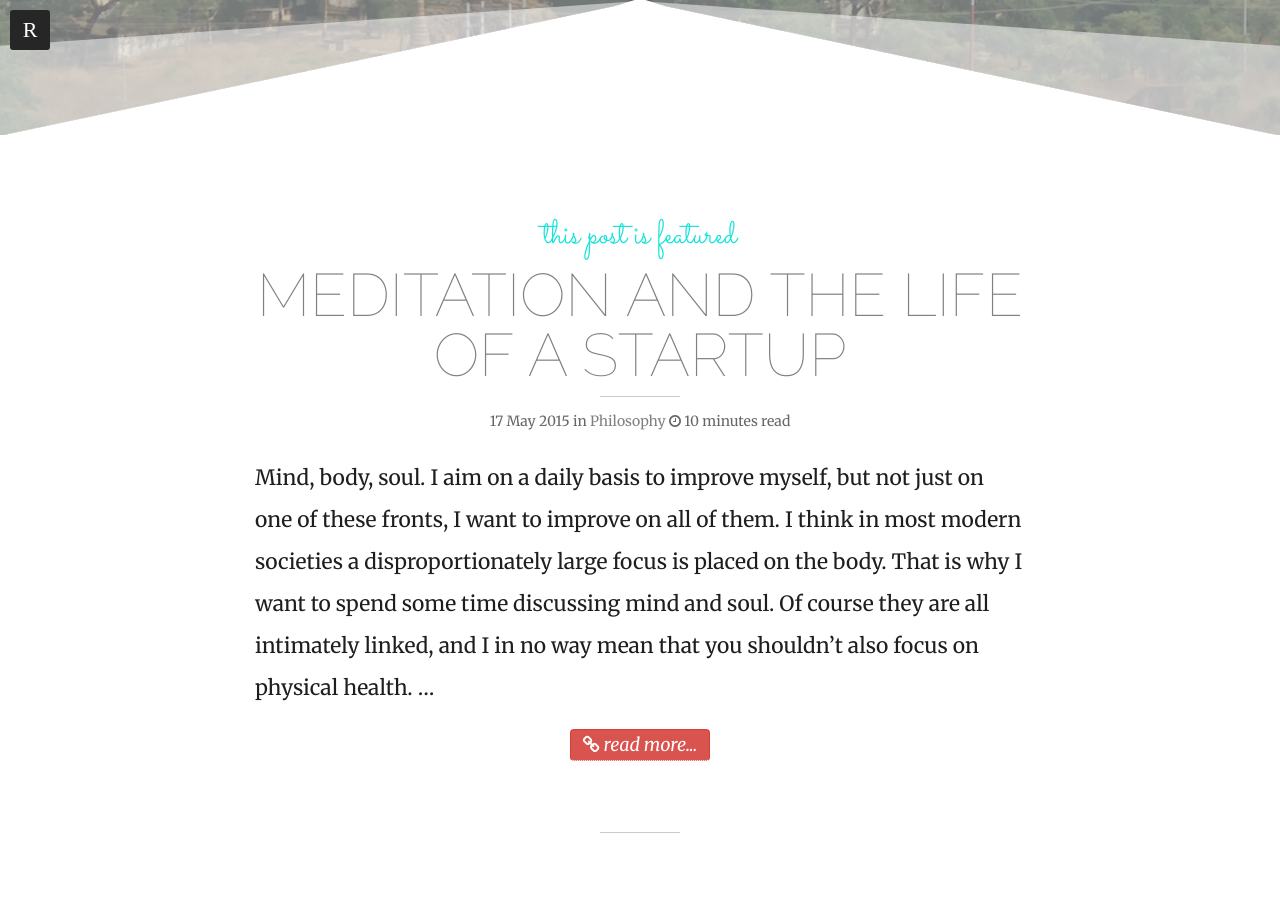
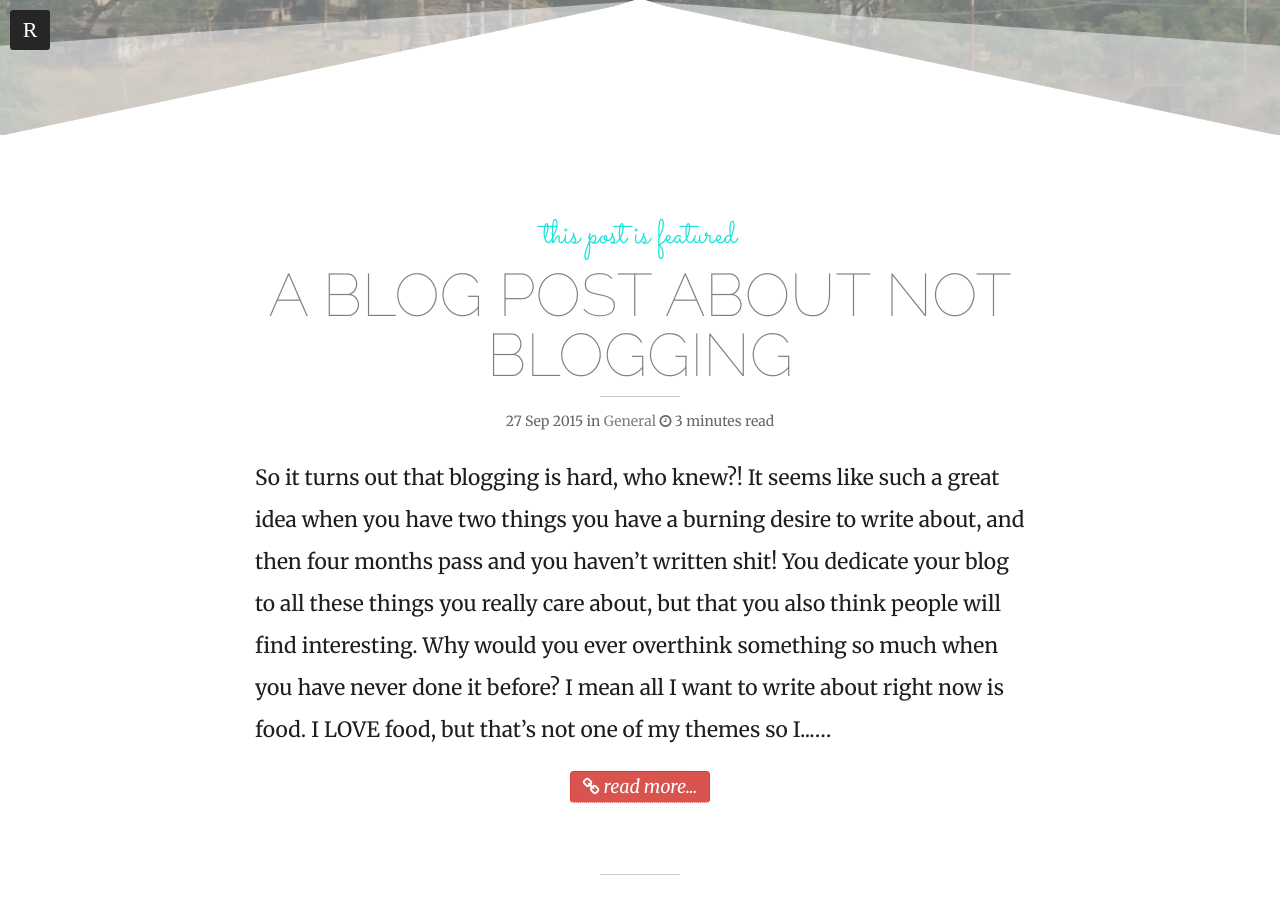
Before and after one commit to hmfaysal/hmfaysal-omega-theme, a Jekyll site: the page built from index.html, in a window 1280 px wide and 900 px high, scrolled down 405 px. Built offline with Jekyll 4.4.1, drawn with Linux system fonts in a browser that asks for light colours; nearby versions of some CDN libraries; the list of posts is cut into pages by our own code.

Commit message:
Upload next blog post
- create new category "general?"
- new blog post, under "general?"
- update about me to reflect my new attitude
- rename image in an attempt to fix it, but it's all fucked for now
- unfeature my previous post

```diff
--- a/_config.yml
+++ b/_config.yml
@@ -19,6 +19,7 @@ fin_color:        "255,255,255"
 # or use the hint from http://jekyllrb.com/docs/github-pages/ to keep this the same
 # whether working locally or remotely. Start Jekyll with: jekyll serve --baseurl ''
 url: http://blog.ramses.io
+# url:
 
 # Owner/author information
 owner:
@@ -152,6 +153,8 @@ prose:
               value: philosophy
             - name: "Healthy-Living"
               value: healthyliving
+            - name: "General"
+              value: general
           alterable: true
       - name: "tags"
         field:
--- /dev/null
+++ b/_posts/2015-09-27-A-blog-post-about-not-blogging.md
@@ -0,0 +1,42 @@
+---
+layout: post
+title: A Blog Post About Not Blogging
+description: ""
+headline: "This shit is hard"
+categories: general
+tags:
+  - blogging
+  - foodielife
+comments: false
+mathjax: null
+featured: true
+published: true
+---
+
+So it turns out that blogging is hard, who knew?! It seems like such a great idea when you have two things you have a burning desire to write about, and then four months pass and you haven't written shit! You dedicate your blog to all these things you really care about, but that you also think people will find interesting. Why would you ever overthink something so much when you have never done it before? I mean all I want to write about right now is food. I *LOVE* food, but that's not one of my themes so I can't write about it. Screw that, I just had some amazing Indonesian Rendang and other Myanmar food, and I will write about it. BUT before that, I want to finish making my first point. Don't dedicate your blog to all these _ideals_, just write. To prove it, here is my list of "blog posts to write" which I obviously haven't written even though they follow my _ideals_. I do still plan to write some of them, eventually.....
+
+Blog post list
+
+- Badass mouse optimization (anyone actually want to read this?!)
+- State Machines and their relation to [AngularUI Router](https://github.com/angular-ui/ui-router)
+- Why are so many error messages (API) so shit?
+- Mindfulness and my draws to Buddhist philosophy
+- Wandering around in Myanmar, random people enriching your life unexpectedly
+- Minimum Loveable Product (MLP) versus Minimum Viable Product (MVP) (Emotional versus Functional)
+- Thoughts, diet and family
+- Bring all notifications into Slack, everything!
+- Jedi and meditation - If you meditate you're basically a jedi
+- Discounting past data when making decisions
+- Customer development dampens the oscillation of product / tug of war between product and vision (feet on the ground versus head in the clouds)
+
+
+Other random learnings
+
+- Being a perfectionist is just wrong. In the famous, now cliche, words of Zuck, "done is better than perfect." When it comes to procrastination, perfectionism is the Ace of Spades - so just leave it out of your deck all together.
+- If you are writing a personal blog, that should mean you like writing. Set aside discrete time for it. Finding time for yourself shouldn't be that hard. *cough* Shameless plug to this [_'fantastic'_ post about meditation](http://blog.ramses.io/philosophy/Meditation-and-the-life-of-a-startup/).
+
+So....FOOD
+
+Now that I've gotten this far - I'm over-thinking it all again. I wrote all the text above this point yesterday, and that is when I wanted to write about food. I don't really feel like writing about it anymore. Consider this post the "do whatever you want" of blogging. And honestly, even writing this post makes me realise how true that really is. Also, did your grammar teacher never teach you to never start a sentence with "and" (may "also" as well?), well I just did and guess what - Imma let it slide. Viva la (blogging) revolucion!
+
+In conclusion: when you start blogging, be flexible, don't restrict yourself unnecessarily and enjoy the process - the joy is in the journey after all (and the millions of page views right? :P )
--- a/constantijn-ramses-schepens.md
+++ b/constantijn-ramses-schepens.md
@@ -27,8 +27,10 @@ To start with, I am not a Buddhist and don't plan to become one, but have found
 
 The things I am hoping to chronicle in this blog post are precisely these interests(*) and how they progress over time. Never thought hardware could make you misunderstand JavaScript OR expressions, think again, but that is a discussion for another time.
 
+EDIT: Thanks for reading this far, but it turns out I'm just going to write about stuff that I love and just feel like writing about. Many posts will still follow these themes though, so you haven't wasted your time getting here!
+
 <hr>
-\* I may even slip in some (or more?) stuff on obsessively healthy living, including food and exercising.
+\* I may even slip in some (or more?) stuff on obsessively healthy living, including food and exercising. Oh, and just add in delicious food too.
 
 {% highlight javascript%}
 keyThingsAboutMe =
```
Also changed, not shown: _posts/2015-05-17-Meditation-and-the-life-of-a-startup.md (+2 -2 lines), images/tijn-meditation.jpg (renamed from images/tijn-meditation--610x406.jpg).
